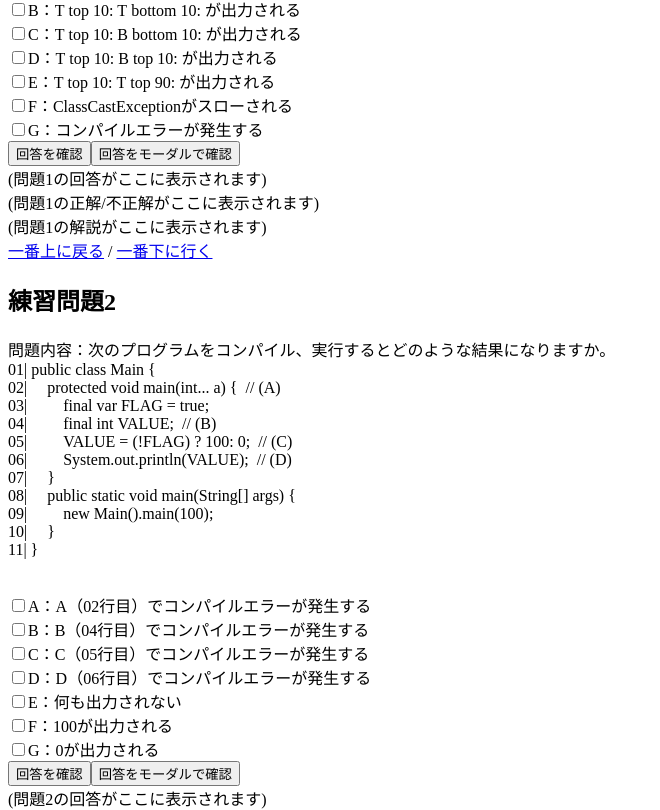
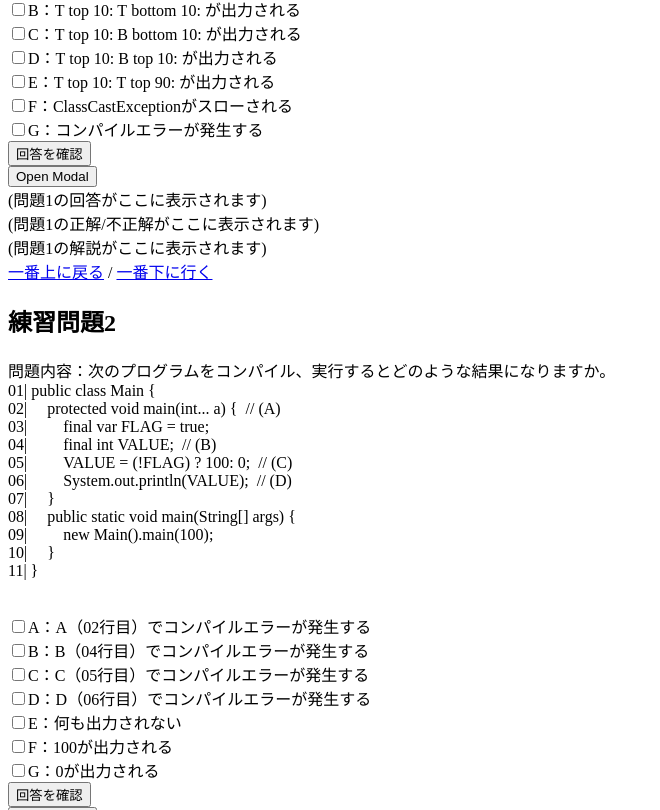
Before and after one commit to tatsuki-iketsu/practice_exam_react, a React (Create React App) app: page / in a window 1280 px wide. Shown: the part 670-1480 px from the top of the page, without its empty margins (0-660 px from the left). Built offline with nearby package versions, Linux system fonts and the light colour scheme.

Commit message:
Modalサンプルから表示までOK

```diff
--- a/src/components/ExamSet.jsx
+++ b/src/components/ExamSet.jsx
@@ -2,6 +2,7 @@ import React from "react";
 import Data from '../exam/exam.json';
 import { useState } from 'react';
 import { useEffect } from 'react';
+import Modal from 'react-modal';
 
 const NO_SELECTED = "回答が選択されていません"
 
@@ -14,6 +15,47 @@ const ExamDisplay = () =>{
   const [allExam,setallExam] = useState(0);                          // 合計数
   const [allTrue,setallTrue] = useState(0);                          // 正解数
   const [allFalse,setallFalse] = useState(0);                        // 不正解数
+
+  //////////////////
+  // Modal用
+  //////////////////
+  let subtitle;
+  const [modalIsOpen, setIsOpen] = React.useState(false);
+
+  function openModal() {
+    setIsOpen(true);
+  }
+
+  function afterOpenModal() {
+    // references are now sync'd and can be accessed.
+    subtitle.style.color = '#f00';
+  }
+
+  function closeModal() {
+    setIsOpen(false);
+  }
+
+  const customStyles = {
+    content: {
+      outerWidth:'50%',
+      top: '50%',
+      left: '50%',
+      right: 'auto',
+      bottom: 'auto',
+      marginRight: '-50%',
+      transform: 'translate(-50%, -50%)',
+      // overlay:{backgroudCOlor:'gray'},
+    },
+    overlay: {
+      backgroundColor: 'rgba(0, 0, 0, 0.3)', // 半透明の黒
+      display: 'flex',
+      alignItems: 'center',
+      justifyContent: 'center',
+    },
+  };
+  //////////////////
+  //////////////////
+
 
   // 初回シャッフル　削除
   useEffect(() => {
@@ -117,6 +159,7 @@ const shuffleExam1=(examData,name)=> {
       // querySelectorAllから選択した回答の文字列連結し配列に格納
       if(selectedChecks.length == 0 ){
         // 回答なし
+        alert('回答が選択されていません');
         return NO_SELECTED;
       }
         // 回答あり、複数数制限なし
@@ -166,6 +209,7 @@ const shuffleExam1=(examData,name)=> {
 
   }
 
+
     // 改行変換
     const MultiLineBody = ( body ) => {
       const texts = body.split('\n').map((item, index) => {
@@ -208,7 +252,30 @@ const shuffleExam1=(examData,name)=> {
 
         </form>
         <button disabled={examDisabled[index]} onClick={()=>selectedCheck(setExam,setExam.setItem,index)} >回答を確認</button>
-        <button disabled={examDisabled[index]} onClick={()=>selectedCheck(setExam,setExam.setItem,index)} >回答をモーダルで確認</button>
+{/* modalボタン */}
+        <div>
+          <button onClick={openModal}>Open Modal</button>
+          <Modal
+            isOpen={modalIsOpen}
+            onAfterOpen={afterOpenModal}
+            onRequestClose={closeModal}
+            style={customStyles}
+            contentLabel="Example Modal"
+          >
+            <h2 ref={(_subtitle) => (subtitle = _subtitle)}>Hello</h2>
+            <button onClick={closeModal}>close</button>
+            <div>I am a modal</div>
+            <form>
+              <input />
+              <button>tab navigation</button>
+              <button>stays</button>
+              <button>inside</button>
+              <button>the modal</button>
+            </form>
+          </Modal>
+        </div>
+{/* modalボタン */}
+
       </div>
       <div>{ansDisplay[index]}</div>
       <div>{trueOrFalseDisplay[index]}</div>
```
Also changed, not shown: src/App.jsx (line endings or trailing spaces).
